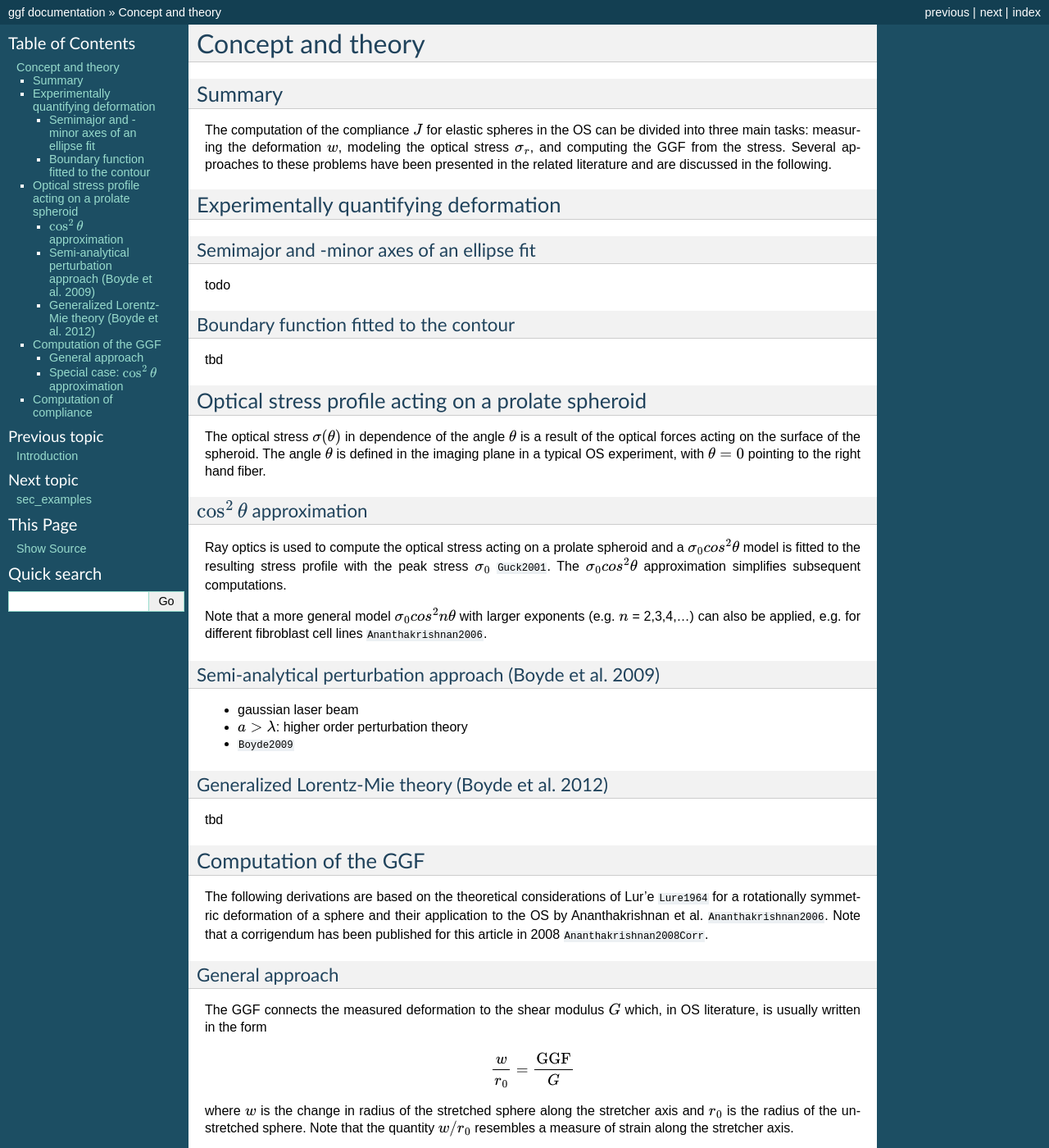
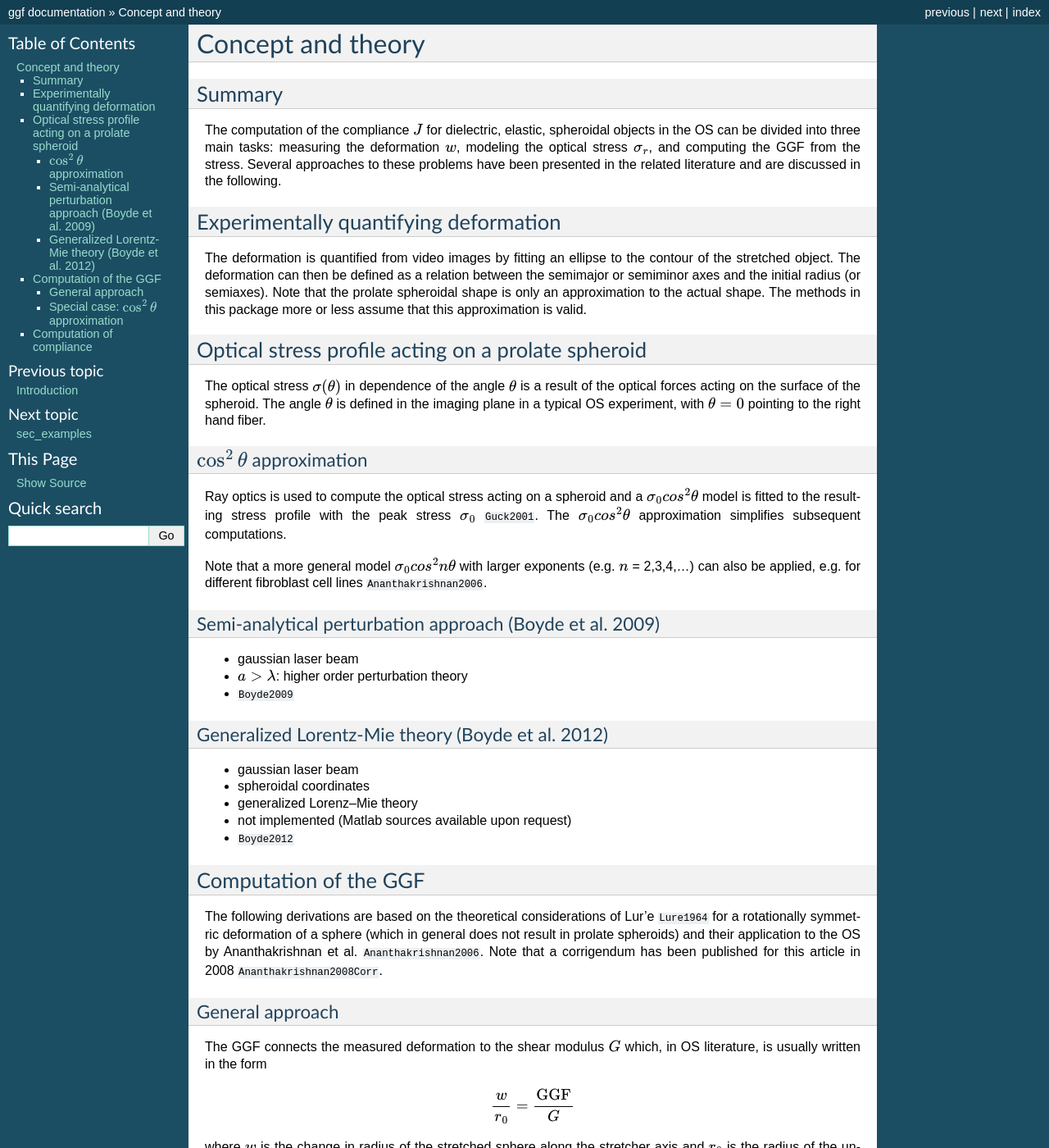
Before and after one commit to GuckLab/ggf, a Sphinx documentation site: the page built from docs/sec_concept_theory.rst, in a window 1280 px wide and 1400 px high. Shown: the whole window at 82% size. Built offline with Sphinx 7.4.7, drawn with Linux system fonts in a browser that asks for light colours; pages that are not in the unit, such as notebooks, are missing from menus; the version number could not be read and is left out; cross-references to code outside the pages are shown as plain code; some of the changed text lies outside the part shown.

Commit message:
update documentation

```diff
--- a/docs/ggf.bib
+++ b/docs/ggf.bib
@@ -71,4 +71,17 @@
   publisher = {Elsevier {BV}},
 }
 
+@Article{Boyde2012,
+  author    = {Lars Boyde and Andrew Ekpenyong and Graeme Whyte and Jochen Guck},
+  title     = {Comparison of stresses on homogeneous spheroids in the optical stretcher computed with geometrical optics and generalized Lorenz{\textendash}Mie theory},
+  journal   = {Applied Optics},
+  year      = {2012},
+  volume    = {51},
+  number    = {33},
+  pages     = {7934},
+  month     = {nov},
+  doi       = {10.1364/ao.51.007934},
+  publisher = {The Optical Society},
+}
+
 @Comment{jabref-meta: databaseType:bibtex;}
--- a/docs/index.rst
+++ b/docs/index.rst
@@ -4,8 +4,8 @@ ggf documentation
 =================
 
 ggf is a Python library for computing global geometric factors and
-corresponding stresses acting on dielectric objects in the
-optical stretcher. This is the documentation of ggf
+corresponding stresses acting on a dielectric, elastic, spheroidal
+objects in the optical stretcher. This is the documentation of ggf
 version |release|.
 
 .. toctree::
--- a/docs/sec_concept_theory.rst
+++ b/docs/sec_concept_theory.rst
@@ -8,24 +8,22 @@ Concept and theory
 
 Summary
 =======
-The computation of the compliance :math:`J` for elastic spheres in the OS can be
-divided into three main tasks: measuring the deformation :math:`w`,
-modeling the optical stress :math:`\sigma_r`, and computing the GGF from the stress.
+The computation of the compliance :math:`J` for dielectric, elastic,
+spheroidal objects in the OS can be divided into three main tasks:
+measuring the deformation :math:`w`, modeling the optical stress
+:math:`\sigma_r`, and computing the GGF from the stress.
 Several approaches to these problems have been presented in the
 related literature and are discussed in the following.
 
 
 Experimentally quantifying deformation
 ======================================
-
-Semimajor and -minor axes of an ellipse fit
--------------------------------------------
-todo
-
-
-Boundary function fitted to the contour
----------------------------------------
-tbd
+The deformation is quantified from video images by fitting an ellipse
+to the contour of the stretched object. The deformation can then be
+defined as a relation between the semimajor or semiminor axes and the
+initial radius (or semiaxes). Note that the prolate spheroidal shape
+is only an approximation to the actual shape. The methods in this package
+more or less assume that this approximation is valid.
 
 
 Optical stress profile acting on a prolate spheroid
@@ -52,7 +50,6 @@ e.g. for different fibroblast cell lines :cite:`Ananthakrishnan2006`.
 
 Semi-analytical perturbation approach (Boyde et al. 2009)
 ---------------------------------------------------------
-
 - gaussian laser beam
 - :math:`a > \lambda`: higher order perturbation theory
 - :cite:`Boyde2009`
@@ -60,8 +57,11 @@ Semi-analytical perturbation approach (Boyde et al. 2009)
 
 Generalized Lorentz-Mie theory (Boyde et al. 2012)
 --------------------------------------------------
-tbd
-
+- gaussian laser beam
+- spheroidal coordinates
+- generalized Lorenz–Mie theory
+- not implemented (Matlab sources available upon request)
+- :cite:`Boyde2012`
 
 
 .. _sec_theory_ggf:
@@ -70,7 +70,8 @@ Computation of the GGF
 ======================
 The following derivations are based on the theoretical considerations
 of Lur'e :cite:`Lure1964` for a rotationally symmetric deformation of
-a sphere and their application to the OS by Ananthakrishnan
+a sphere (which in general does not result in prolate spheroids)
+and their application to the OS by Ananthakrishnan
 et al. :cite:`Ananthakrishnan2006`. Note that a corrigendum has been published
 for this article in 2008 :cite:`Ananthakrishnan2008Corr`.
 
@@ -228,4 +229,5 @@ With :math:`J = 1/G`, it computes to
     J(t) = \frac{w(t)}{r_0} \cdot \frac{1}{\text{GGF}(t)}.
 
 Note that the GGF is now time-dependent, because the optical stress
-profile :math:`\sigma_r`, from which the GGF is computed, also depends on the deformation.
+profile :math:`\sigma_r`, from which the GGF is computed, also depends
+on the deformation.
--- a/docs/sec_installation.rst
+++ b/docs/sec_installation.rst
@@ -3,7 +3,7 @@
 Installation
 ============
 
-ggf is written in pure Python and supports Python version 3.5
+ggf is written in pure Python and supports Python version 3.6
 and higher.
 
 To install ggf, use one of the following methods
```
Also changed, not shown: other parts of docs/sec_concept_theory.rst (+2 -2 lines), docs/sec_introduction.rst (+6 -6 lines), 1 other file.
